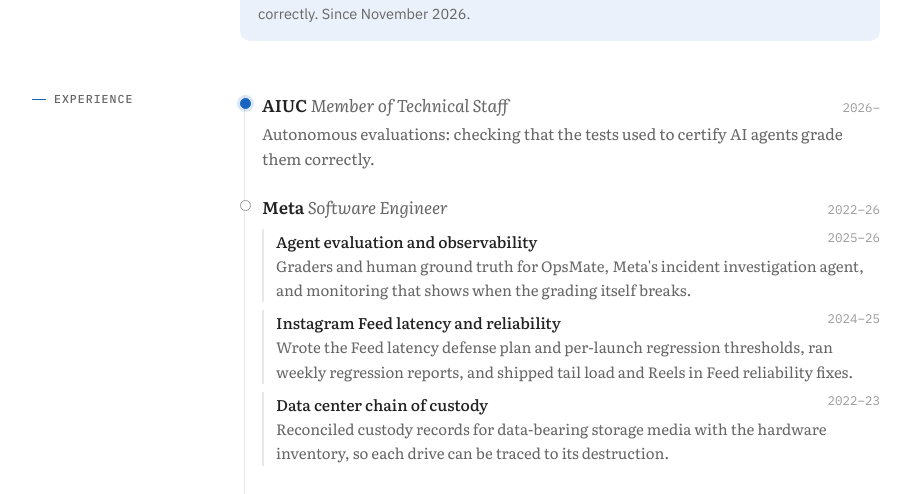
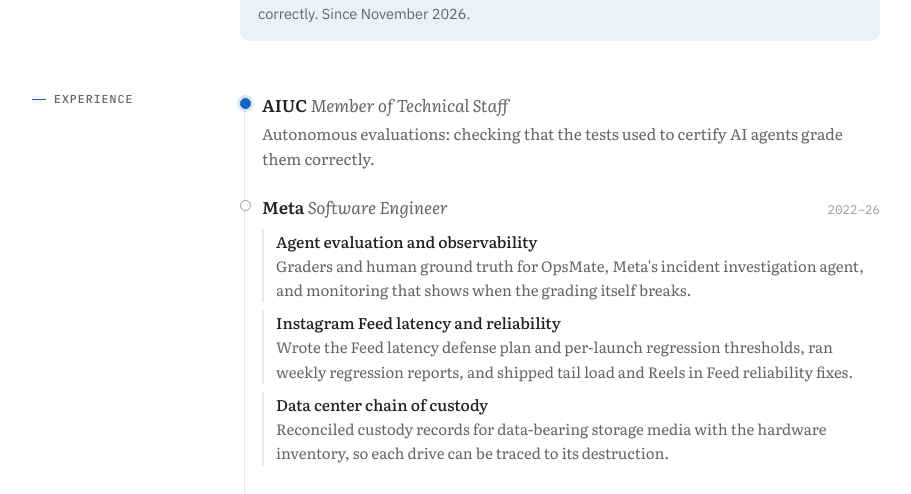
Before and after one commit to Krishnachaitanyakc/Krishnachaitanyakc.github.io, a Jekyll site: the page built from index.html, in a window 1280 px wide and 900 px high, scrolled down 451 px. Shown: the part 161-655 px from the top of the window, without its empty margins (178-1089 px from the left). Built offline with Jekyll 4.4.1, drawn with Linux system fonts in a browser that asks for light colours.

Commit message:
Drop the AIUC start year and the Meta project dates

```diff
--- a/index.html
+++ b/index.html
@@ -16,11 +16,11 @@ layout: default
     <div class="now"><span class="k">Now</span><b>AIUC, Member of Technical Staff</b><span>Autonomous evaluations: checking that the tests used to certify AI agents grade them correctly. Since November 2026.</span></div></div></section>
 
   <section class="sec"><h2>Experience</h2><div class="body"><div class="tl"><div class="job cur">
-      <div class="top"><span><span class="org">AIUC</span> <span class="ti">Member of Technical Staff</span></span><span class="when">2026–</span></div>
+      <div class="top"><span><span class="org">AIUC</span> <span class="ti">Member of Technical Staff</span></span></div>
       <div class="d">Autonomous evaluations: checking that the tests used to certify AI agents grade them correctly.</div>
     </div><div class="job">
       <div class="top"><span><span class="org">Meta</span> <span class="ti">Software Engineer</span></span><span class="when">2022–26</span></div>
-      <ul class="parts"><li><span class="pt">Agent evaluation and observability</span><span class="when">2025–26</span><span class="pd">Graders and human ground truth for OpsMate, Meta's incident investigation agent, and monitoring that shows when the grading itself breaks.</span></li><li><span class="pt">Instagram Feed latency and reliability</span><span class="when">2024–25</span><span class="pd">Wrote the Feed latency defense plan and per-launch regression thresholds, ran weekly regression reports, and shipped tail load and Reels in Feed reliability fixes.</span></li><li><span class="pt">Data center chain of custody</span><span class="when">2022–23</span><span class="pd">Reconciled custody records for data-bearing storage media with the hardware inventory, so each drive can be traced to its destruction.</span></li></ul>
+      <ul class="parts"><li><span class="pt">Agent evaluation and observability</span><span class="pd">Graders and human ground truth for OpsMate, Meta's incident investigation agent, and monitoring that shows when the grading itself breaks.</span></li><li><span class="pt">Instagram Feed latency and reliability</span><span class="pd">Wrote the Feed latency defense plan and per-launch regression thresholds, ran weekly regression reports, and shipped tail load and Reels in Feed reliability fixes.</span></li><li><span class="pt">Data center chain of custody</span><span class="pd">Reconciled custody records for data-bearing storage media with the hardware inventory, so each drive can be traced to its destruction.</span></li></ul>
     </div><div class="job">
       <div class="top"><span><span class="org">Microsoft</span> <span class="ti">Software Engineer</span></span><span class="when">2018–22</span></div>
       <div class="d">Teams external access and PowerApps. One of three writers of the PowerApps accessibility guidelines.</div>
```
